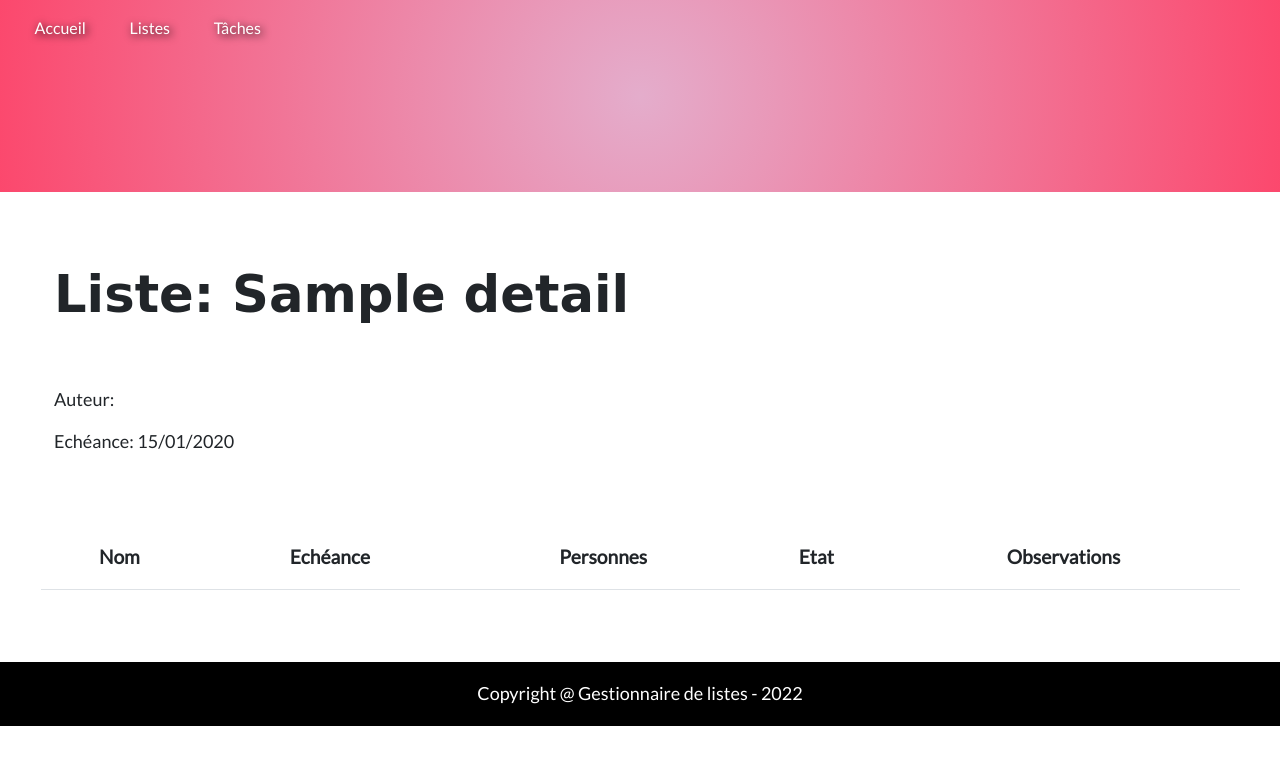
After one commit to louvetsandrine/GestionnaireDeListes, a Symfony app: template templates/list_page/list_details_page.html.twig in a window 1280 px wide. The commit adds this page. Shown: the top 765 px of the page. Run offline with Twig, Linux system fonts and the light colour scheme; the template is opened without the code that fills it: most values are stand-ins (such as "Sample title", 1, 10 or a date in 2020); lists and menus that the app fills with data are empty; some libraries are stand-ins or nearby versions; some web fonts are replaced.

Commit message:
18/10/2022 first

```diff
--- a/src/Controller/ListPageController.php
+++ b/src/Controller/ListPageController.php
@@ -24,6 +24,7 @@ class ListPageController extends AbstractController
 
         $list->setName('nouveau');
         $list->setPriority('forte');
+        $list->setAuthor('machin');
         $list->setDateLimited($date);
 
         $list->setNowDate($date);
--- /dev/null
+++ b/templates/list_page/list_details_page.html.twig
@@ -0,0 +1,72 @@
+{% extends 'base.html.twig' %}
+
+{% block header %}
+    {% include '_navbar.html.twig' %}
+{% endblock %}
+
+{% block body %}
+
+        <div class="row justify-content-center align-items-center block my-5">
+            <div class=" col-12 justify-content-center align-items-center">
+                <p class="h2 pt-3">
+                  Liste: {{listDetails.name}}
+                </p>
+            </div>
+        </div>
+
+        <div class="row justify-content-center align-items-center block my-5">
+            <div class=" col-12 justify-content-center align-items-center">
+                <p class="">
+                  Auteur:
+                </p>
+                <p class="">
+                  Echéance: {{listDetails.limiteDate | date('d/m/Y')}}
+                </p>
+            </div>
+        </div>
+
+
+        <div class="row justify-content-center align-items-center block my-5">
+            <table class="table table-hover">
+                <thead class="">
+                    <tr class="" >
+                        <th scope="col">Nom</th>
+                        <th scope="col">Echéance</th>
+                        <th scope="col">Personnes</th>
+                        <th scope="col">Etat</th>
+                        <th scope="col">Observations</th>
+                    </tr>
+                </thead>
+                <tbody>
+                    {# {% for list in lists %}
+                    <tr>
+                        <th scope="row">
+                          {{ list.name | capitalize }}
+                        </th>
+                        <td >
+                          {{ list.limiteDate | date('d/m/Y') }}
+                        </td>
+                        <td class="{% if list.priority == "Urgent" %} urgent {% endif %} ">
+                          {{ list.limiteDate | ago(locale='fr') | capitalize}}
+                        </td>
+                        <td>18%</td>
+                        <td>
+                            <a class="" href="{{path('list_details_page')}}">
+                                <i class="fas fa-eye" title="Voir"></i>
+                            </a>
+                            <a class="" href="{{path('tasks_page')}}">
+                                <i class="fas fa-pen" titel="Modifier"></i>
+                            </a>
+                            <a class="" href="{{path('lists_page')}}">
+                                <i class="fas fa-trash-alt" title="Supprimer"></i>
+                            </a>
+                        </td>
+
+                    </tr>
+                    {% endfor %} #}
+                </tbody>
+            </table>
+        </div>
+
+
+{% endblock %}
```
Also changed, not shown: migrations/Version20221018095132.php (added, +31 -0 lines), src/Controller/HomePageController.php (+7 -2 lines), src/Controller/ListDetailsPageController.php (added, +25 -0 lines), templates/home_page/home_page.html.twig (+26 -0 lines).
